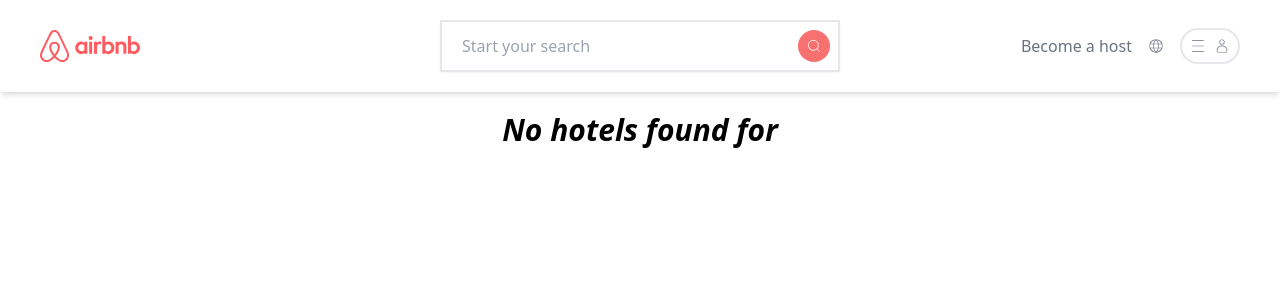
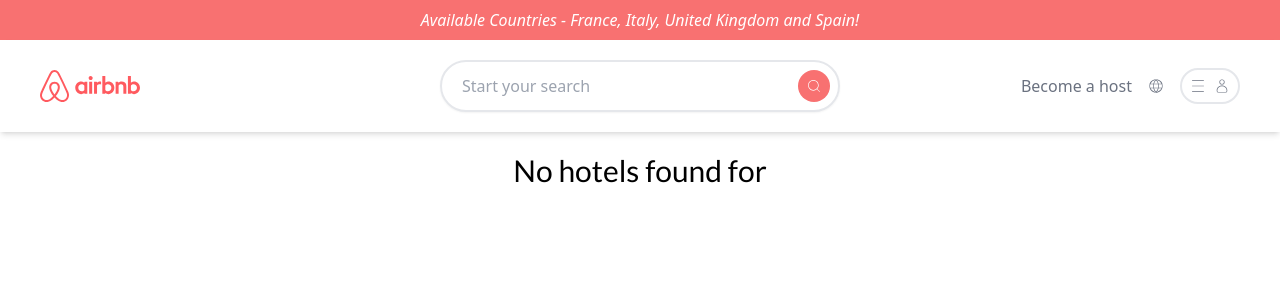
Before and after one commit to Abh1shekSingh/airbnb-search, a Next.js app: page /listing in a window 1280 px wide. Shown: the top 300 px of the page. Built offline with nearby package versions, Linux system fonts and the light colour scheme; what @badrap/bar-of-progress would draw is missing.

Commit message:
added fonts

```diff
--- a/components/Header.jsx
+++ b/components/Header.jsx
@@ -53,12 +53,16 @@ const Header = ({placeholder}) => {
     };
 
     return (
+      <>
+        <div className='bg-red-400 flex items-center justify-center p-2'>
+          <p className='text-center text-white italic'>Available Countries - France, Italy, United Kingdom and Spain!</p>
+        </div>
         <header className='sticky top-0 z-50 grid grid-cols-3 bg-white shadow-md p-5 md:px-10'>
           <div className='relative flex items-center cursor-pointer my-auto'>
                 <Image onClick={() => router.push("/")} className='hidden md:block' src={logo} alt="logo" width={100} />
                 <Image src={logoMobile} alt="logoMobile" width={30} className='md:hidden' />
           </div>
-          <div className='flex items-center justify-center  py-2 md:border-2 md:shadow-sm relative'>
+          <div className='flex items-center justify-center rounded-full py-2 md:border-2 md:shadow-sm relative'>
             <input
               value={selectedCountry || search}
               onChange={(e) => setSearch(e.target.value)}
@@ -96,6 +100,7 @@ const Header = ({placeholder}) => {
             </div>
           )}
         </header>
+        </>
       );
 }
 
--- a/components/Hotelinfo.jsx
+++ b/components/Hotelinfo.jsx
@@ -3,6 +3,19 @@ import Image from 'next/image'
 import React from 'react'
 import {CiHeart, CiStar} from "react-icons/ci"
 import dummy from "../public/banner.jpg"
+import { Lato, Saira } from 'next/font/google'
+
+
+const lato = Lato({
+  weight: ['400'],
+  subsets: ['latin'],
+})
+
+const saira = Saira({
+    weight: [ '700'],
+    subsets: ['latin'],
+})
+
 
 const Hotelinfo = ({img, title, location,description, star, price, total}) => {
   return (
@@ -12,19 +25,19 @@ const Hotelinfo = ({img, title, location,description, star, price, total}) => {
       </div>
       <div className='flex flex-col flex-grow pl-5'>
         <div className='flex justify-between items-center'>
-          <p className='text-xs text-gray-400'>{location}</p>
+          <p className={`text-xs text-gray-400 ${lato.className}`}>{location}</p>
           <CiHeart />
         </div>
 
-        <h4 className='text-xl font-semibold'>{title}</h4>
+        <h4 className={`${saira.className} text-xl font-semibold`}>{title}</h4>
         <div className='border-b w-10 pt-2' />
-        <p className='text-gray-400 text-xs'>{description}</p>
+        <p className={`${lato.className} text-gray-400 text-xs`}>{description}</p>
         <div className='flex justify-between items-end pt-5'>
-          <p className='flex items-center space-x-2'>
+          <p className={`${lato.className} flex items-center space-x-2`}>
             <CiStar />
             <p>{star}</p>
           </p>
-          <div>
+          <div className={`${lato.className}`}>
             <p className='font-semibold'>{price}</p>
             <p className='text-sm flex justify-end'>{total}</p>
           </div>
--- a/data/hotelData.js
+++ b/data/hotelData.js
@@ -1,6 +1,7 @@
 export const hotelsData = [
     {
       "country": "United Kingdom",
+      "flag":"https://img.freepik.com/premium-vector/national-flag-united-kingdom-icon-nation_395514-40.jpg?size=626&ext=jpg&ga=GA1.1.1412446893.1704844800&semt=ais",
       "hotels": [
         {
           "img": "https://links.papareact.com/xqj",
@@ -50,6 +51,7 @@ export const hotelsData = [
     },
     {
       "country": "France",
+      "flag":"https://i.pinimg.com/736x/24/ba/06/24ba068ceb093840e2c9a95da1e4114c.jpg",
       "hotels": [
         {
           "img": "https://links.papareact.com/xhc",
@@ -99,6 +101,7 @@ export const hotelsData = [
     },
     {
       "country": "Spain",
+      "flag":"https://img.freepik.com/free-vector/illustration-spain-flag_53876-18168.jpg",
       "hotels": [
         {
           "img": "https://links.papareact.com/8w2",
@@ -148,6 +151,7 @@ export const hotelsData = [
     },
     {
       "country": "Italy",
+      "flag":"https://www.flagcolorcodes.com/images/gif/italy.gif",
       "hotels": [
         {
           "img": "https://links.papareact.com/pro",
--- a/pages/api/hotels.js
+++ /dev/null
@@ -1,25 +0,0 @@
-import axios from 'axios';
-const URL = "https://travel-advisor.p.rapidapi.com/hotels/list-in-boundary"
-const options = {
-  params: {
-    bl_latitude: '11.847676',
-    bl_longitude: '108.473209',
-    tr_longitude: '109.149359',
-    tr_latitude: '12.838442',
-  },
-  headers: {
-    'X-RapidAPI-Key': 'e01e91e7d8msh1a4c5f9cc30e96bp1a8d98jsneb73548a1580',
-    'X-RapidAPI-Host': 'travel-advisor.p.rapidapi.com'
-  }
-};
-
-
-export const getHotels = async () => {
-
-    try {
-        const {data:{data}} = await axios.get(URL, options);
-        return data;
-    } catch (error) {
-        console.error(error);
-    }
-}
--- a/pages/listing.jsx
+++ b/pages/listing.jsx
@@ -6,9 +6,26 @@ import React, { useEffect, useState } from 'react'
 import Hotelinfo from '@/components/Hotelinfo'
 import Map from '@/components/Map'
 import { hotelsData } from '@/data/hotelData'
+import { Lato, Saira } from 'next/font/google'
+import { useMediaQuery } from 'react-responsive'
+
+
+const lato = Lato({
+  weight: ['400'],
+  subsets: ['latin'],
+})
+
+const saira = Saira({
+    weight: [ '700'],
+    subsets: ['latin'],
+})
+
+
 
 const Listing = () => {
     const router = useRouter();
+
+        const isMobile = useMediaQuery({ maxWidth: 767 });
 
         const { location, startDate, endDate } = router.query;
         const formattedStartDate = new Date(startDate).toLocaleDateString('en-GB', {
@@ -23,16 +40,17 @@ const Listing = () => {
         });
 
         const range = `${formattedStartDate} - ${formattedEndDate}`;
-
+        const placeholderFormat = `${location} | ${range}`;
+        const placeholder = placeholderFormat.slice(0, 20);
 
         const hotelsForSelectedCountry = hotelsData.find(hotel => hotel.country.toLowerCase() === location?.toLowerCase());
-        console.log(hotelsForSelectedCountry)
+        // console.log(hotelsForSelectedCountry)
 
 
         if(!hotelsForSelectedCountry) {
             return <div>
                 <Header />
-                <h1 className='text-3xl italic text-center font-semibold py-5'>No hotels found for {location}</h1>
+                <h1 className={`${lato.className} text-3xl italic text-center font-semibold py-5`}>No hotels found for {location}</h1>
             </div>
 
         }
@@ -41,12 +59,12 @@ const Listing = () => {
         <div>
             {/* KRAFTBASE HIRING TEAM, WE CAN ALSO RENDER HEADER IN LAYOUT RATHER THAN RENDERING TO EVERYSINGLE PAGE,
                 BUT FOR THIS APP (as it has small code base) I AM RENDERING IT THIS WAY */}
-            <Header placeholder={`${router.query.location} | ${range}`} />
+            <Header placeholder={isMobile ? placeholder + "..." : placeholderFormat} />
 
             <main className='flex flex-col xl:flex-row'>
                 <section>
                     {/* <p className='text-xs py-7 px-4'>Greetings</p> */}
-                    <h1 className='font-semibold text-3xl mt-2 ml-2 mb-6'>Stays in {router.query.location}</h1>
+                    <h1 className={`font-semibold text-4xl mt-2 ml-2 mb-6 ${saira.className}`}>Stays in {router.query.location}</h1>
                     <div className='flex flex-col'>
                         {
                             hotelsForSelectedCountry.hotels.map((hotel, index) => (
```
